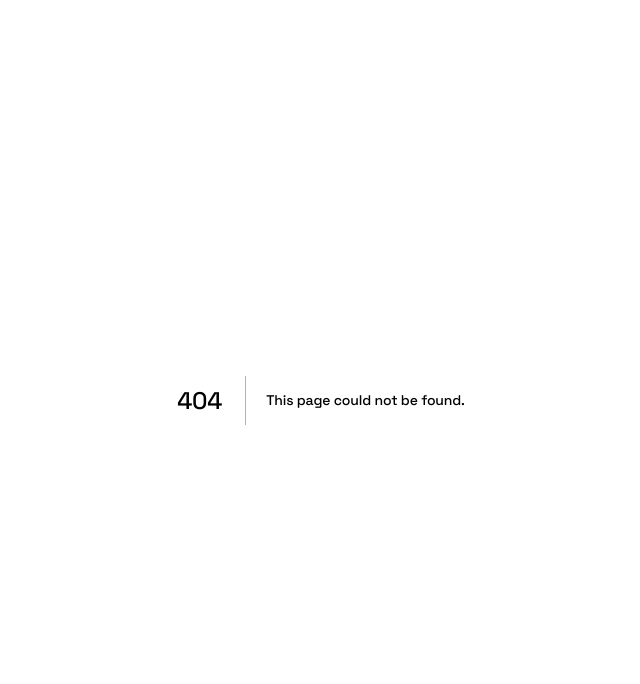
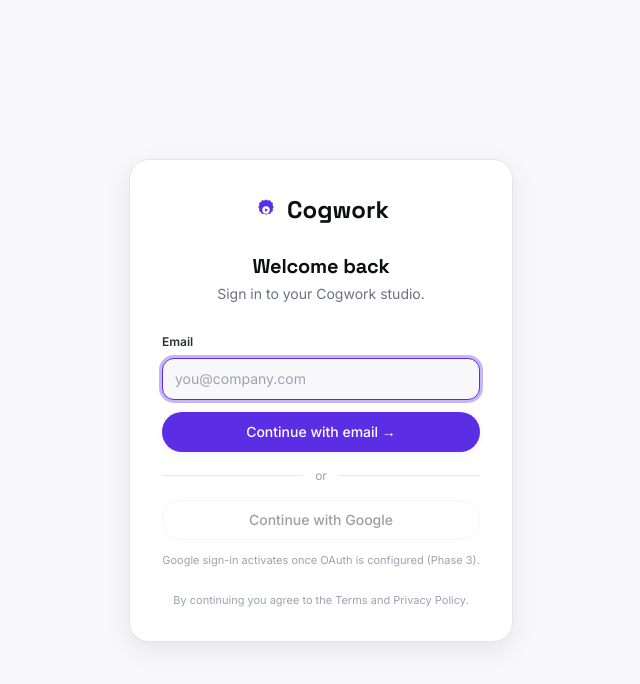
Before and after one commit to sahielbose/Cogwork, a Next.js app in the folder apps/web/: page /login in a window 1280 px wide. Before the commit this address had no page. Shown: the top 684 px of the page, without its empty margins (319-959 px from the left). Built offline with nearby package versions, Linux system fonts and the light colour scheme.

Commit message:
feat(web): auth.js (credential-free dev login) + login page
Co-Authored-By: Claude Opus 4.8 (1M context) <noreply@anthropic.com>

```diff
--- a/apps/web/package.json
+++ b/apps/web/package.json
@@ -16,10 +16,12 @@
     "@cogwork/db": "workspace:*",
     "@cogwork/engine": "workspace:*",
     "@cogwork/spec": "workspace:*",
+    "@xyflow/react": "^12.3.5",
     "class-variance-authority": "^0.7.1",
     "clsx": "^2.1.1",
     "lucide-react": "^0.468.0",
     "next": "^15.1.2",
+    "next-auth": "^5.0.0-beta.25",
     "react": "^19.0.0",
     "react-dom": "^19.0.0",
     "tailwind-merge": "^2.6.0",
--- /dev/null
+++ b/apps/web/src/app/api/auth/[...nextauth]/route.ts
@@ -0,0 +1,3 @@
+import { handlers } from "@/lib/auth";
+
+export const { GET, POST } = handlers;
--- /dev/null
+++ b/apps/web/src/app/login/page.tsx
@@ -0,0 +1,68 @@
+"use client";
+
+import { signIn } from "next-auth/react";
+import { useState } from "react";
+import { Wordmark } from "@/components/brand/logo";
+import { Button } from "@/components/ui/button";
+import { Input, Label } from "@/components/ui/input";
+
+export default function LoginPage() {
+  const [email, setEmail] = useState("");
+  const [loading, setLoading] = useState(false);
+
+  async function onSubmit(e: React.FormEvent) {
+    e.preventDefault();
+    if (!email.includes("@")) return;
+    setLoading(true);
+    await signIn("email", { email, callbackUrl: "/app" });
+  }
+
+  return (
+    <main className="min-h-screen grid place-items-center bg-paper-2 px-6">
+      <div className="w-full max-w-sm rounded-xl border border-line bg-paper shadow-md p-8">
+        <div className="flex justify-center mb-6">
+          <Wordmark markSize={26} />
+        </div>
+        <h1 className="text-xl font-display font-semibold text-center mb-1">Welcome back</h1>
+        <p className="text-sm text-muted text-center mb-6">
+          Sign in to your Cogwork studio.
+        </p>
+
+        <form onSubmit={onSubmit} className="space-y-3">
+          <div className="space-y-1.5">
+            <Label htmlFor="email">Email</Label>
+            <Input
+              id="email"
+              type="email"
+              placeholder="you@company.com"
+              value={email}
+              onChange={(e) => setEmail(e.target.value)}
+              autoFocus
+              required
+            />
+          </div>
+          <Button type="submit" className="w-full" disabled={loading}>
+            {loading ? "Signing in…" : "Continue with email →"}
+          </Button>
+        </form>
+
+        <div className="my-4 flex items-center gap-3 text-xs text-subtle">
+          <span className="h-px flex-1 bg-line" />
+          or
+          <span className="h-px flex-1 bg-line" />
+        </div>
+
+        <Button variant="secondary" className="w-full" disabled title="Available at go-live">
+          Continue with Google
+        </Button>
+        <p className="mt-3 text-center text-[11px] text-subtle">
+          Google sign-in activates once OAuth is configured (Phase 3).
+        </p>
+
+        <p className="mt-6 text-center text-[11px] text-subtle">
+          By continuing you agree to the Terms and Privacy Policy.
+        </p>
+      </div>
+    </main>
+  );
+}
--- /dev/null
+++ b/apps/web/src/lib/auth.ts
@@ -0,0 +1,57 @@
+import { getDb, upsertUserByEmail } from "@cogwork/db";
+import NextAuth from "next-auth";
+import Credentials from "next-auth/providers/credentials";
+
+/**
+ * Auth.js (NextAuth v5). Phase 0 uses a credential-free dev login (email only,
+ * no password) plus JWT sessions, so login works with zero external creds. The
+ * Google OAuth provider is wired at go-live (Phase 3). COGWORK_CONTEXT.md §5.2.
+ */
+export const { handlers, signIn, signOut, auth } = NextAuth({
+  trustHost: true,
+  session: { strategy: "jwt" },
+  secret: process.env.AUTH_SECRET,
+  pages: { signIn: "/login" },
+  providers: [
+    Credentials({
+      id: "email",
+      name: "Email",
+      credentials: { email: { label: "Email", type: "email" } },
+      authorize: async (creds) => {
+        const email = String(creds?.email ?? "")
+          .trim()
+          .toLowerCase();
+        if (!email || !email.includes("@")) return null;
+        const user = await upsertUserByEmail(getDb(), email, { name: email.split("@")[0]! });
+        return { id: user.id, email: user.email, name: user.name ?? undefined };
+      },
+    }),
+  ],
+  callbacks: {
+    jwt({ token, user }) {
+      if (user?.id) token.uid = user.id;
+      return token;
+    },
+    session({ session, token }) {
+      const uid = (token as { uid?: string }).uid;
+      if (session.user && typeof uid === "string") {
+        (session.user as { id?: string }).id = uid;
+      }
+      return session;
+    },
+  },
+});
+
+export interface SessionUser {
+  id: string;
+  email: string;
+  name: string;
+}
+
+/** Resolve the signed-in user, or null. */
+export async function currentUser(): Promise<SessionUser | null> {
+  const session = await auth();
+  const u = session?.user as { id?: string; email?: string; name?: string } | undefined;
+  if (!u?.id) return null;
+  return { id: u.id, email: u.email ?? "", name: u.name ?? "" };
+}
--- a/apps/web/tsconfig.json
+++ b/apps/web/tsconfig.json
@@ -2,6 +2,8 @@
   "extends": "../../tsconfig.base.json",
   "compilerOptions": {
     "noEmit": true,
+    "declaration": false,
+    "declarationMap": false,
     "jsx": "preserve",
     "incremental": true,
     "plugins": [{ "name": "next" }],
```
Also changed, not shown: 1 other file (tests, documents, lock files or other folders).
